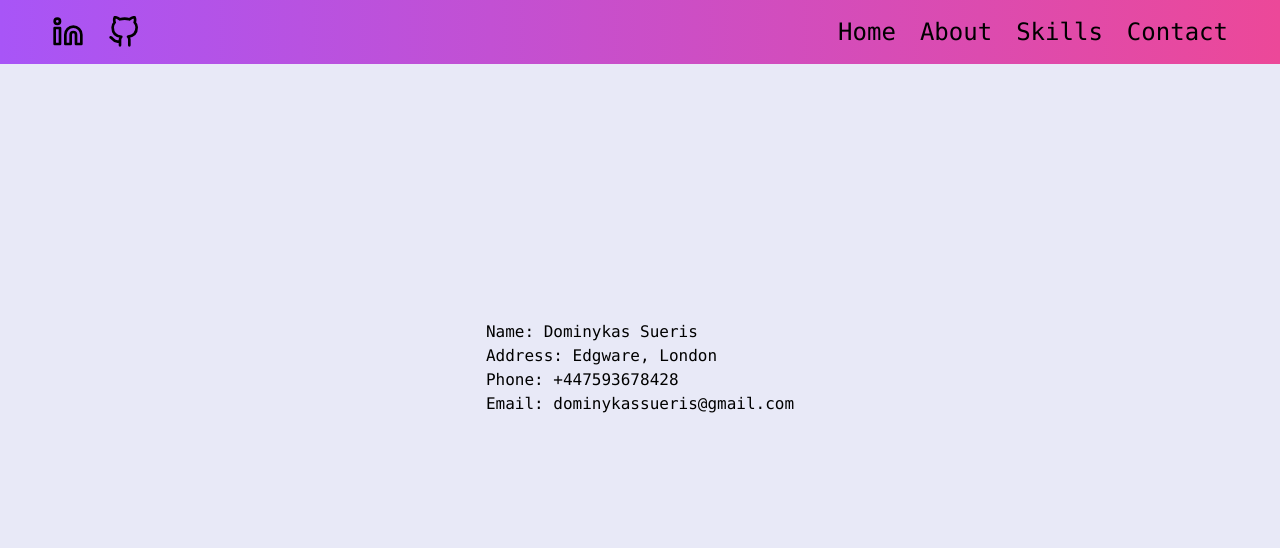
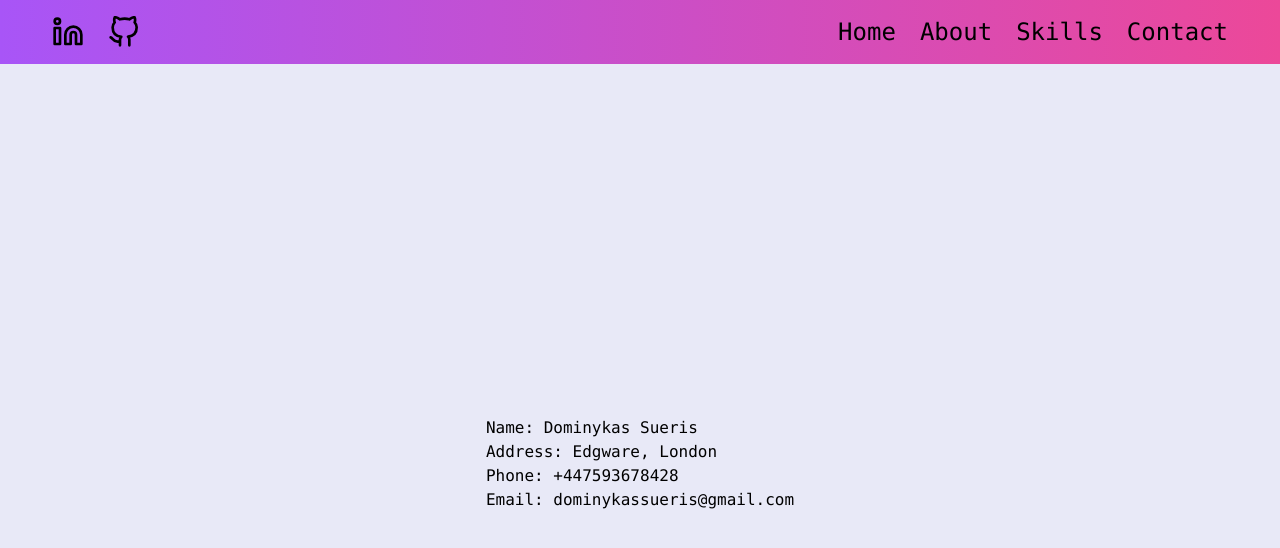
Before and after one commit to DominykasSueris/portfolio-website, a Next.js app: page /contact in a window 1280 px wide. Shown: the top 548 px of the page. Built offline with nearby package versions, Linux system fonts and the light colour scheme.

Commit message:
height full screen added

```diff
--- a/app/contact/page.tsx
+++ b/app/contact/page.tsx
@@ -5,7 +5,7 @@ const Contact = () => {
     <>
       <Navbar />
       <div>
-        <div className="flex justify-center items-center m-[20%]">
+        <div className="flex justify-center items-center h-dvh">
           <ul className="list">
             <li>Name: Dominykas Sueris</li>
             <li>Address: Edgware, London</li>
```
